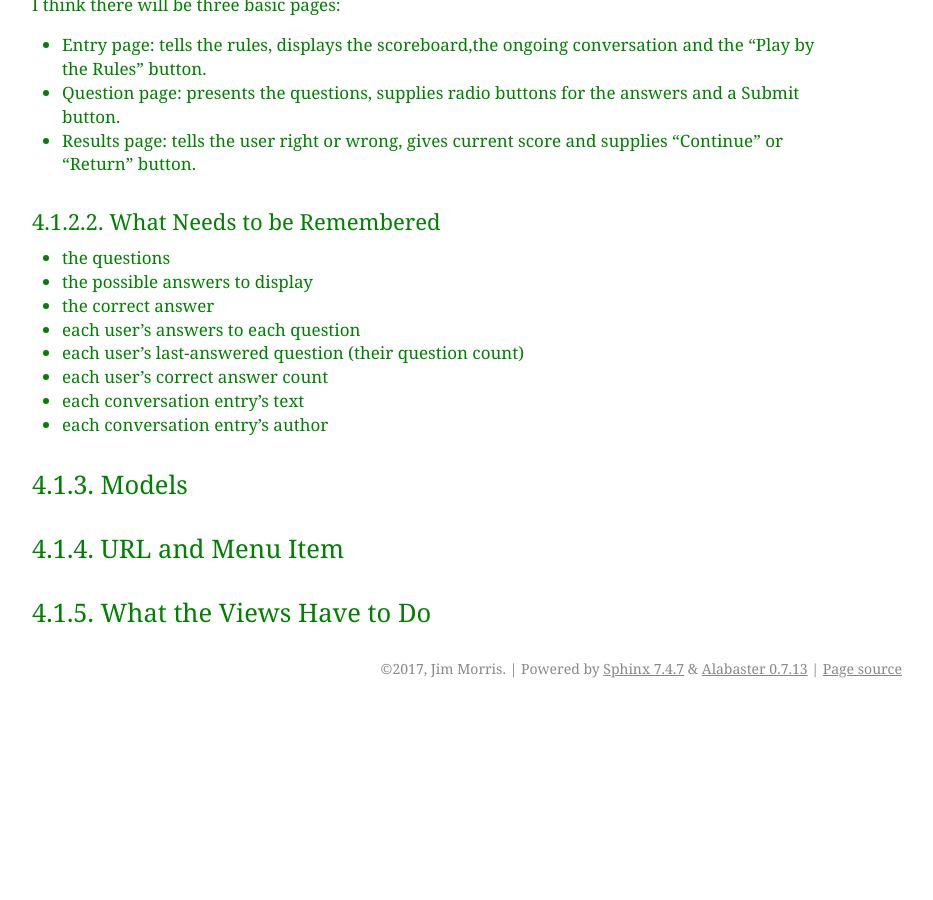
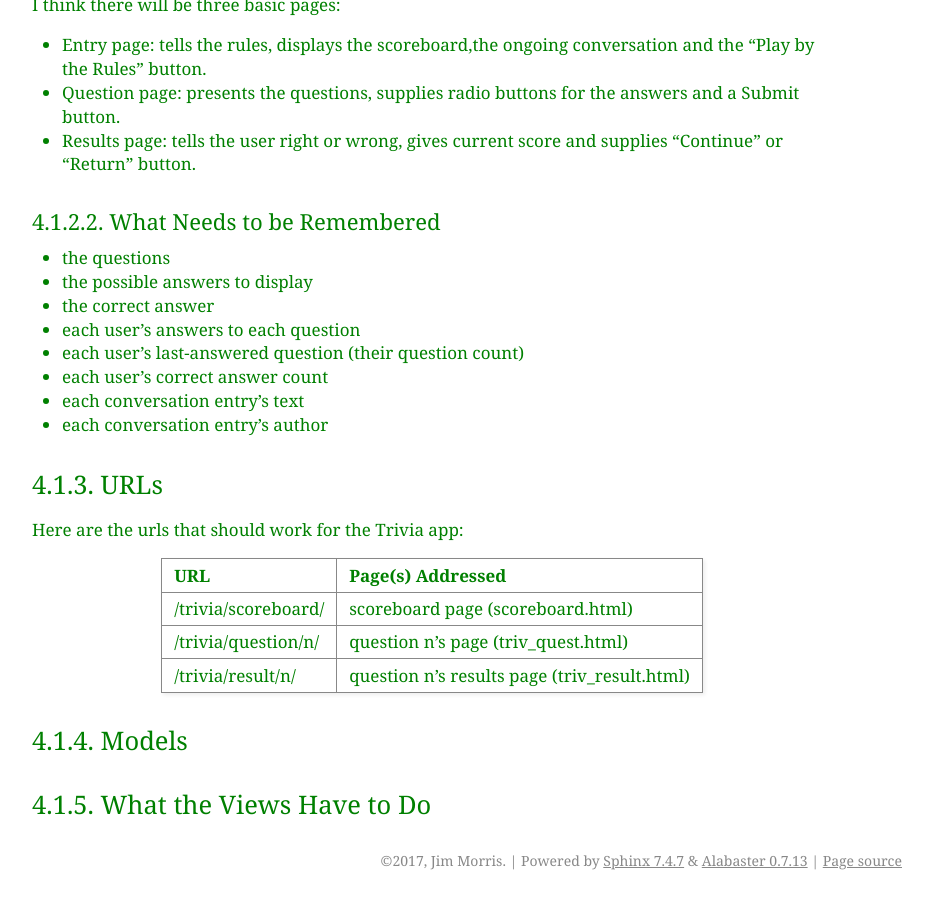
Before and after one commit to JMorris1575/christmas17, a Sphinx documentation site: the page built from docs/new_apps.rst, in a window 1280 px wide and 900 px high, scrolled down 1499 px. Shown: the whole window, without its empty margins (338-1271 px from the left). Built offline with Sphinx 7.4.7, drawn with Linux system fonts in a browser that asks for light colours; before the commit the page ends 2207 px from its top, so only the background shows below that; some of the changed text lies outside the part shown.

Commit message:
Added url table for Trivia app

```diff
--- a/docs/new_apps.rst
+++ b/docs/new_apps.rst
@@ -75,11 +75,23 @@ What Needs to be Remembered
 * each conversation entry's text
 * each conversation entry's author
 
+URLs
+++++
+
+Here are the urls that should work for the Trivia app:
+
++--------------------------+-------------------------------------------------+
+| URL                      | Page(s) Addressed                               |
++==========================+=================================================+
+| /trivia/scoreboard/      | scoreboard page (scoreboard.html)               |
++--------------------------+-------------------------------------------------+
+| /trivia/question/n/      | question n's page (triv_quest.html)             |
++--------------------------+-------------------------------------------------+
+| /trivia/result/n/        | question n's results page (triv_result.html)    |
++--------------------------+-------------------------------------------------+
+
 Models
 ++++++
 
-URL and Menu Item
-+++++++++++++++++
-
 What the Views Have to Do
 +++++++++++++++++++++++++
```
